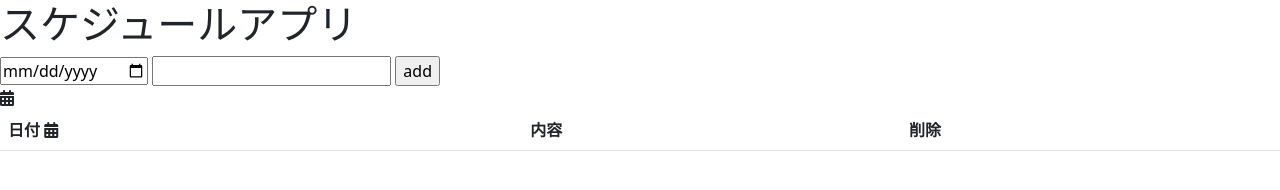
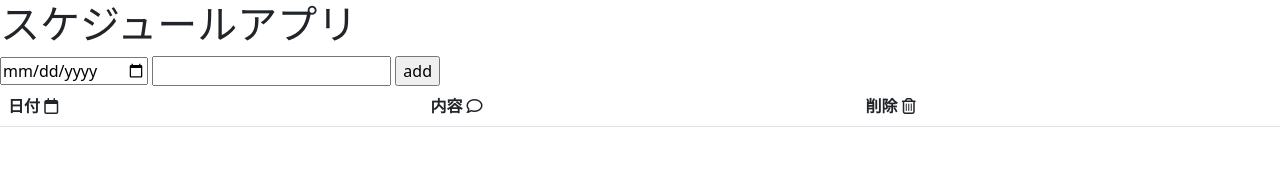
Before and after one commit to kngra/webschedule, a plain HTML site: page index.html in a window 1280 px wide. Drawn offline with Linux system fonts and the light colour scheme.

Commit message:
Update index.html

```diff
--- a/index.html
+++ b/index.html
@@ -2,7 +2,7 @@
 <html>
     <head>
         <meta charset="utf-8">
-        <title>webスケジュール</title>
+        <title>プログラミングちゃんねる</title>
         <link href="./css/bootstrap.min.css" rel="stylesheet">
         <script src="./js/bootstrap.bundle.min.js"></script>
         <script>
@@ -63,10 +63,9 @@
         <table class="table">
             <thead>
                 <tr>
-                    <th class="co1">日付 <i class="fa-solid fa-calendar-days"></i></th>
-                    <i class="fa-solid fa-calendar-days"></i>
-                    <th class="co1-8">内容</th>
-                    <th class="co1">削除</th>
+                    <th class="co1">日付 <i class="fa-regular fa-calendar"></i></th>
+                    <th class="co1-8">内容 <i class="fa-regular fa-comment"></i></th>
+                    <th class="co1">削除 <i class="fa-regular fa-trash-can"></i></th>
                 </tr>
             </thead>
             <tbody id="table_body">
```
